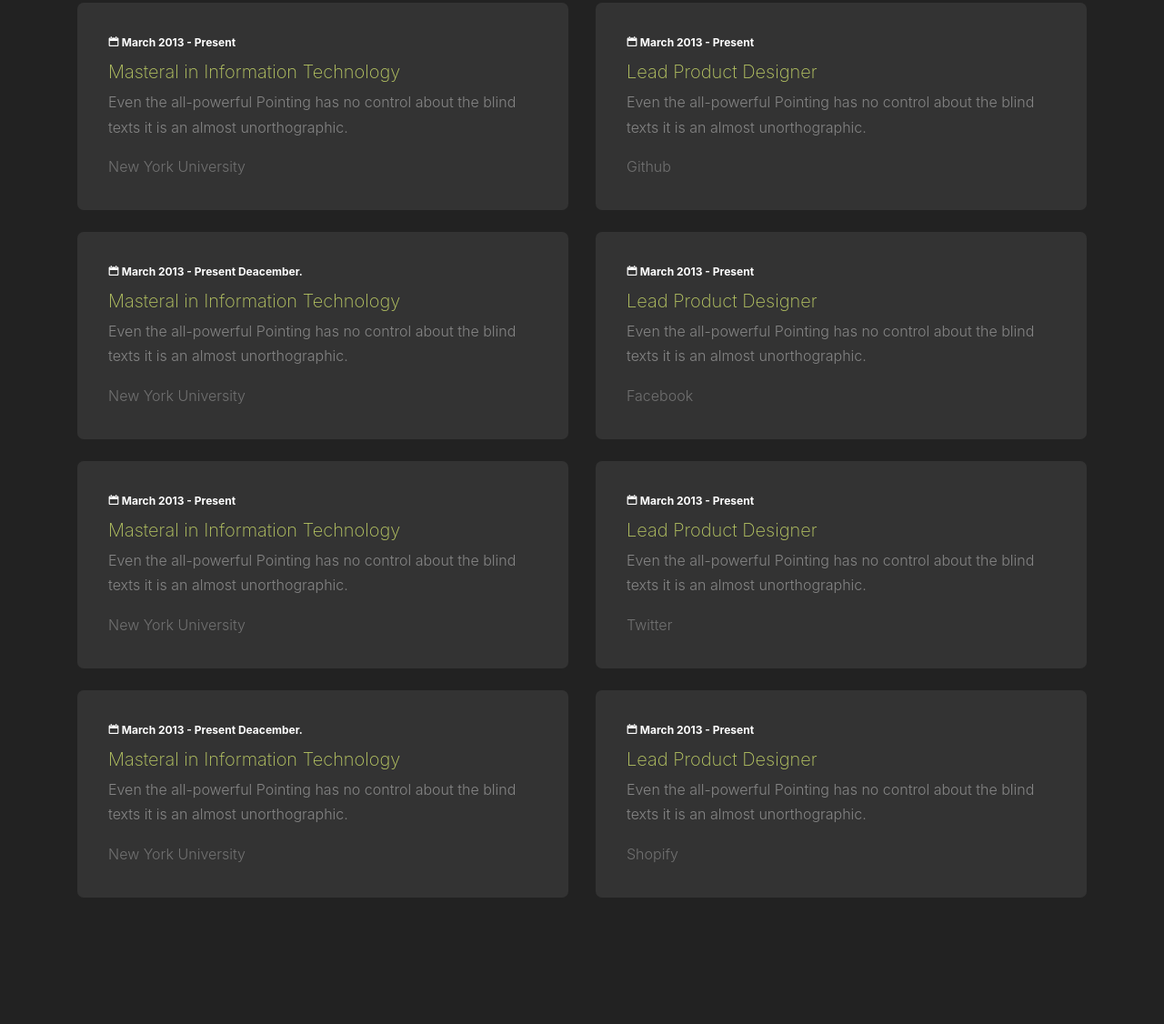
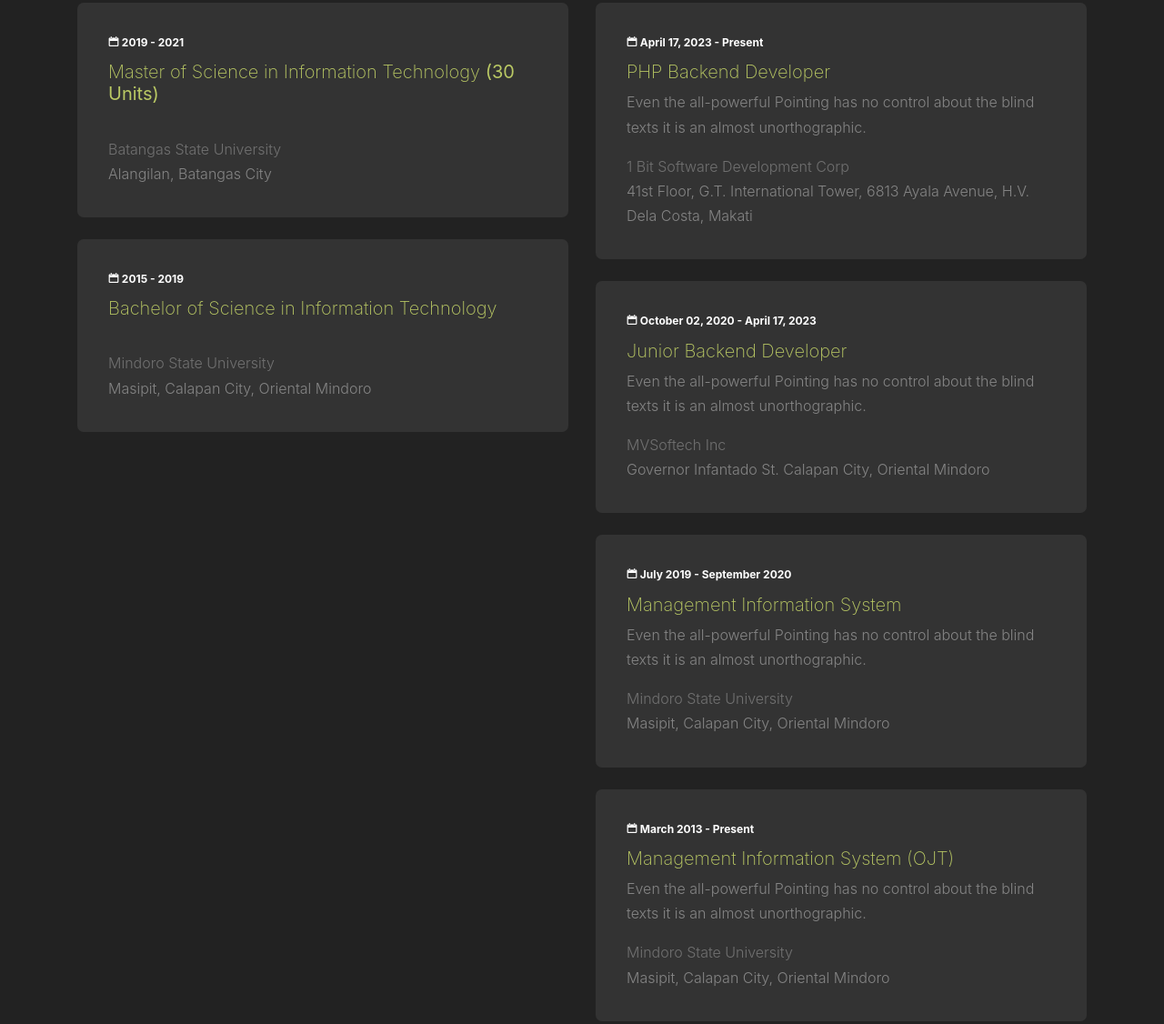
Before and after one commit to sweetchild08/rezume, a plain HTML site: page index.html in a window 1280 px wide. Shown: the part 2385-3511 px from the top of the page at 91% size. Drawn offline with nearby package versions, Linux system fonts and the light colour scheme; files whose address does not match are found by name.

Commit message:
updated content

```diff
--- a/index.html
+++ b/index.html
@@ -42,7 +42,7 @@
 
 
 
-	<section class="site-hero" style="background-image: url(images/pic.jpg);" id="section-home" data-stellar-background-ratio="0.5">
+	<section class="site-hero" style="background-image: url(images/pic.jpg);background-size: cover;" id="section-home" data-stellar-background-ratio="0.5">
 		<div class="container">
 			<div class="row intro-text align-items-center justify-content-center">
 				<div class="col-md-10 text-center pt-5">
@@ -54,10 +54,6 @@
 			</div>
 		</div>
 	</section> <!-- section -->
-
-
-
-
 
 
 	<section class="site-section" id="section-portfolio">
@@ -200,31 +196,21 @@
 				<div class="col-md-6">
 					<h2 class="mb-5">Education</h2>
 					<div class="resume-item mb-4">
-						<span class="date"><span class="icon-calendar"></span> March 2013 - Present</span>
-						<h3>Masteral in Information Technology</h3>
-						<p>Even the all-powerful Pointing has no control about the blind texts it is an almost unorthographic.</p>
-						<span class="school">New York University</span>
+						<span class="date"><span class="icon-calendar"></span> 2019 - 2021</span>
+						<h3>Master of Science in Information Technology <b>(30 Units)</b></h3>
+						<br>
+						<!-- <p>Even the all-powerful Pointing has no control about the blind texts it is an almost unorthographic.</p> -->
+						<span class="school">Batangas State University</span>
+						<p>Alangilan, Batangas City</p>
 					</div>
 
 					<div class="resume-item mb-4">
-						<span class="date"><span class="icon-calendar"></span> March 2013 - Present Deacember.</span>
-						<h3>Masteral in Information Technology</h3>
-						<p>Even the all-powerful Pointing has no control about the blind texts it is an almost unorthographic.</p>
-						<span class="school">New York University</span>
-					</div>
-
-					<div class="resume-item mb-4">
-						<span class="date"><span class="icon-calendar"></span> March 2013 - Present</span>
-						<h3>Masteral in Information Technology</h3>
-						<p>Even the all-powerful Pointing has no control about the blind texts it is an almost unorthographic.</p>
-						<span class="school">New York University</span>
-					</div>
-
-					<div class="resume-item mb-4">
-						<span class="date"><span class="icon-calendar"></span> March 2013 - Present Deacember.</span>
-						<h3>Masteral in Information Technology</h3>
-						<p>Even the all-powerful Pointing has no control about the blind texts it is an almost unorthographic.</p>
-						<span class="school">New York University</span>
+						<span class="date"><span class="icon-calendar"></span> 2015 - 2019 </span>
+						<h3>Bachelor of Science in Information Technology</h3>
+						<br>
+						<!-- <p>Even the all-powerful Pointing has no control about the blind texts it is an almost unorthographic.</p> -->
+						<span class="school">Mindoro State University</span>
+						<p>Masipit, Calapan City, Oriental Mindoro</p>
 					</div>
 
 				</div>
@@ -234,31 +220,35 @@
 					<h2 class="mb-5">Experience</h2>
 
 					<div class="resume-item mb-4">
-						<span class="date"><span class="icon-calendar"></span> March 2013 - Present</span>
-						<h3>Lead Product Designer</h3>
+						<span class="date"><span class="icon-calendar"></span>  April 17, 2023 - Present</span>
+						<h3>PHP Backend Developer</h3>
 						<p>Even the all-powerful Pointing has no control about the blind texts it is an almost unorthographic.</p>
-						<span class="school">Github</span>
+						<span class="school">1 Bit Software Development Corp</span>
+						<p>41st Floor, G.T. International Tower, 6813 Ayala Avenue, H.V. Dela Costa, Makati</p>
+					</div>
+
+					<div class="resume-item mb-4">
+						<span class="date"><span class="icon-calendar"></span> October 02, 2020 - April 17, 2023</span>
+						<h3>Junior Backend Developer</h3>
+						<p>Even the all-powerful Pointing has no control about the blind texts it is an almost unorthographic.</p>
+						<span class="school">MVSoftech Inc</span>
+						<p>Governor Infantado St. Calapan City, Oriental Mindoro</p>
+					</div>
+
+					<div class="resume-item mb-4">
+						<span class="date"><span class="icon-calendar"></span> July 2019 - September 2020</span>
+						<h3>Management Information System</h3>
+						<p>Even the all-powerful Pointing has no control about the blind texts it is an almost unorthographic.</p>
+						<span class="school">Mindoro State University</span>
+						<p>Masipit, Calapan City, Oriental Mindoro</p>
 					</div>
 
 					<div class="resume-item mb-4">
 						<span class="date"><span class="icon-calendar"></span> March 2013 - Present</span>
-						<h3>Lead Product Designer</h3>
+						<h3>Management Information System (OJT)</h3>
 						<p>Even the all-powerful Pointing has no control about the blind texts it is an almost unorthographic.</p>
-						<span class="school">Facebook</span>
-					</div>
-
-					<div class="resume-item mb-4">
-						<span class="date"><span class="icon-calendar"></span> March 2013 - Present</span>
-						<h3>Lead Product Designer</h3>
-						<p>Even the all-powerful Pointing has no control about the blind texts it is an almost unorthographic.</p>
-						<span class="school">Twitter</span>
-					</div>
-
-					<div class="resume-item mb-4">
-						<span class="date"><span class="icon-calendar"></span> March 2013 - Present</span>
-						<h3>Lead Product Designer</h3>
-						<p>Even the all-powerful Pointing has no control about the blind texts it is an almost unorthographic.</p>
-						<span class="school">Shopify</span>
+						<span class="school">Mindoro State University</span>
+						<p>Masipit, Calapan City, Oriental Mindoro</p>
 					</div>
 
 
@@ -277,12 +267,16 @@
 					<div class="section-heading">
 						<h2>About <strong>Me</strong></h2>
 					</div>
-					<p class="lead">Separated they live in Bookmarksgrove right at the coast of the Semantics, a large language ocean.</p>
-					<p class="mb-5  ">A small river named Duden flows by their place and supplies it with the necessary regelialia. It is a paradisematic country, in which roasted parts of sentences fly into your mouth.</p>
+					<p class="lead">Im Warren, 26 years old, a Full Stack Engineer</p>
+					<p class="mb-5  ">Experienced software engineer with a focus on efficient and scalable
+						application development. Skilled in JavaScript, PHP, HTML, CSS and
+						SQL. Proven success in managing full project lifecycle and collaborating
+						with cross-functional teams. Seeking a challenging role to drive
+						innovation and improve business processes.</p>
 
 					<p>
 						<a href="#section-contact" class="btn btn-primary px-4 py-2 btn-sm smoothscroll">Hire Me</a>
-						<a href="#" class="btn btn-secondary px-4 py-2 btn-sm">Download CV</a>
+						<a href="/downloads/resume.pdf" class="btn btn-secondary px-4 py-2 btn-sm">Download CV</a>
 					</p>
 				</div>
 			</div>
```
Also changed, not shown: 1 other file.
